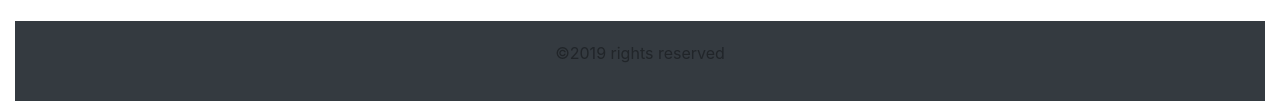
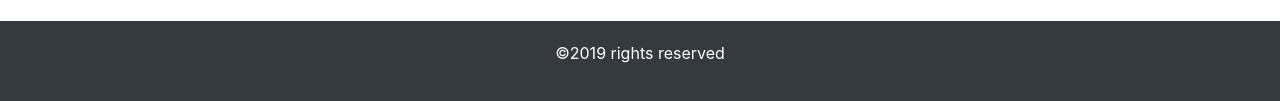
Before and after one commit to dilip36reddy/Project, a plain HTML site: page contactus.html in a window 1280 px wide. Shown: the part 940-1041 px from the top of the page. Drawn offline with nearby package versions, Linux system fonts and the light colour scheme.

Commit message:
updated contactus.html

```diff
--- a/contactus.html
+++ b/contactus.html
@@ -111,10 +111,11 @@
 	</script>
 			</div>
 			</div>
+	</div>
 
 
 			<div class="card-body bg-dark mt-4">
-<p class="text-center " >&copy;2019 rights reserved</p>
+<p class="text-center text-white " >&copy;2019 rights reserved</p>
 
 </div>
 
```
